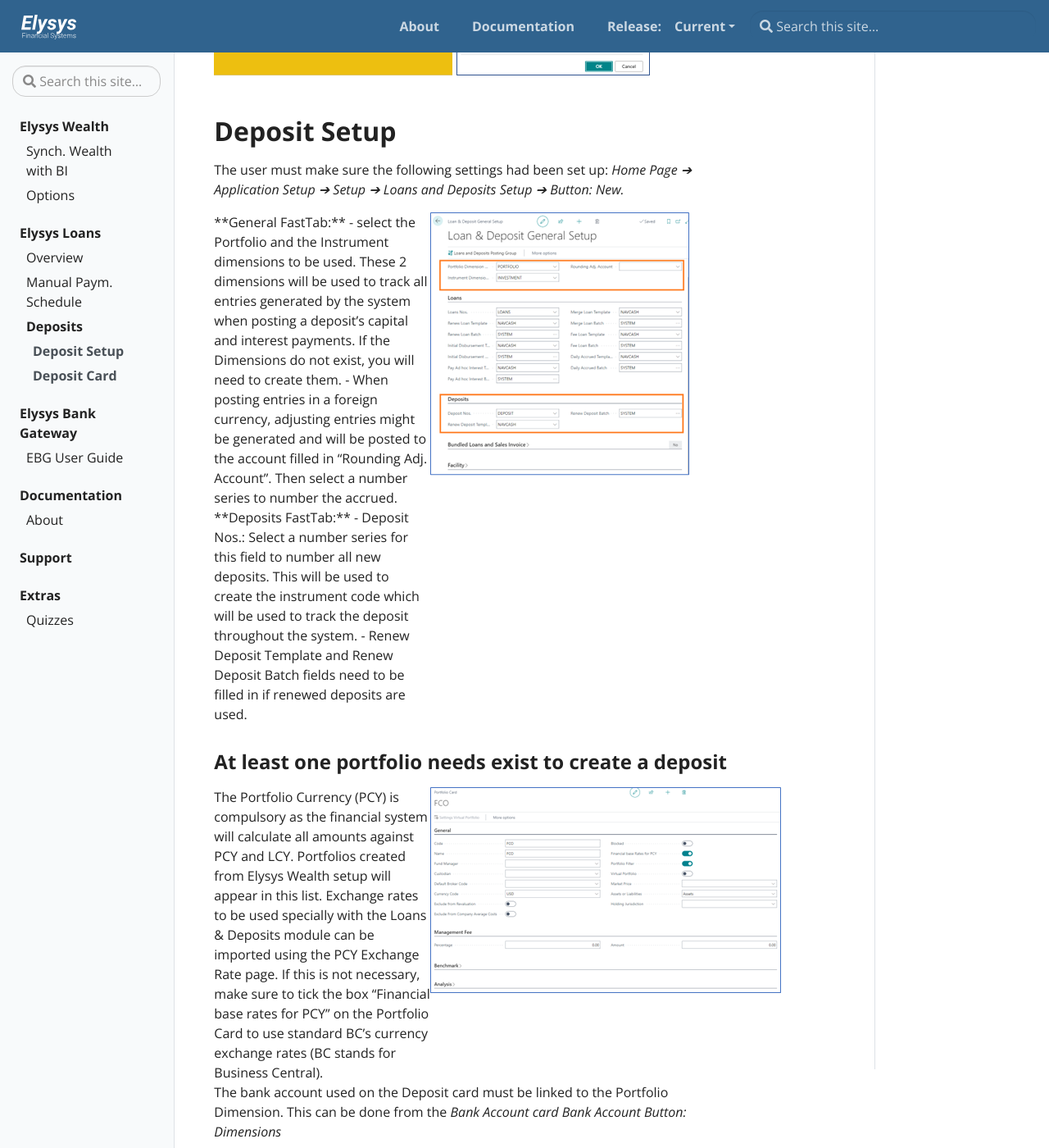
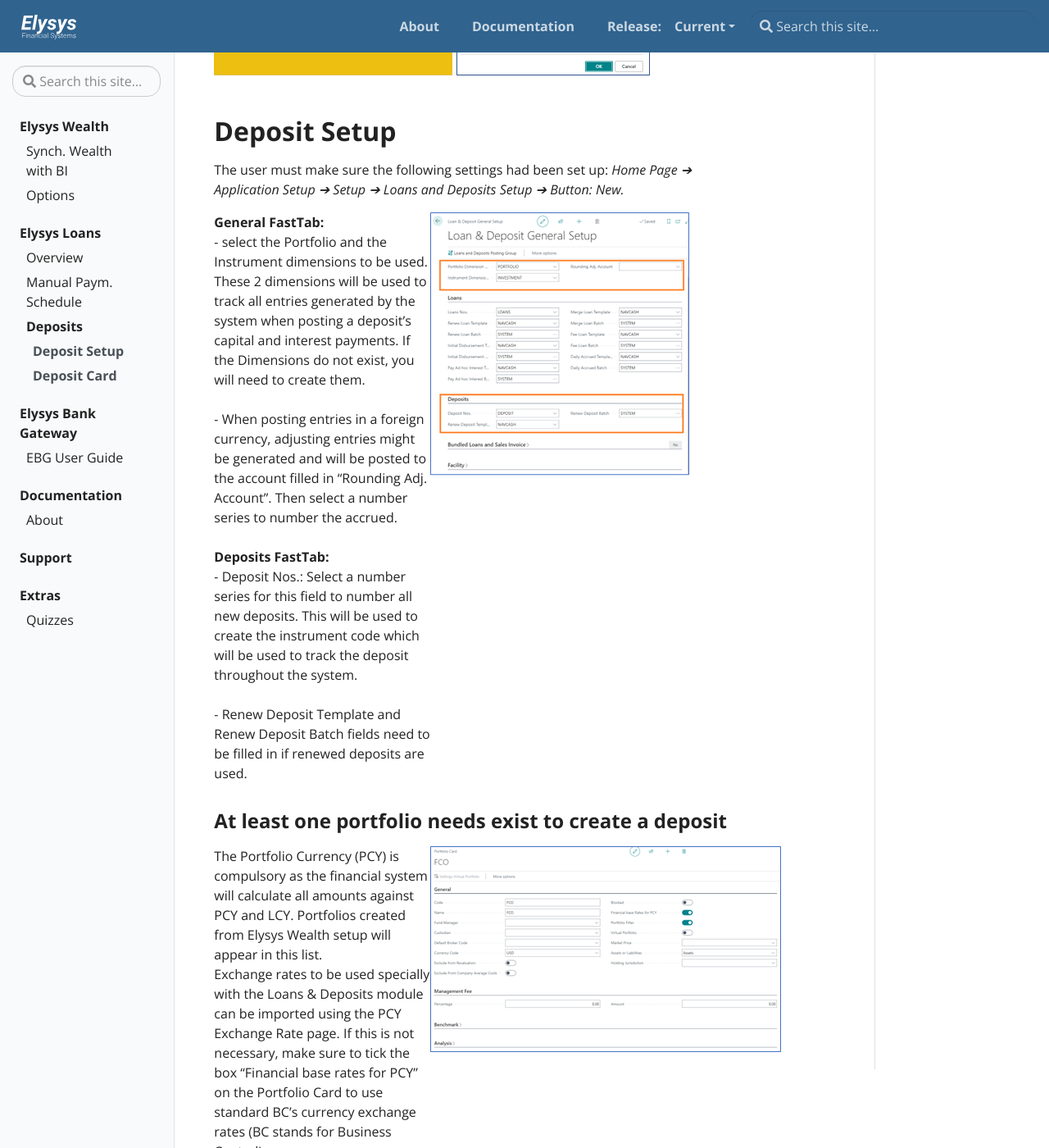
Before and after one commit to Elysys/Docs, a Jekyll site: the page built from _docs/loans/ElysysDepositsManual.md, in a window 1280 px wide and 1400 px high, scrolled down 706 px. Shown: the whole window at 82% size. Built offline with Jekyll 4.4.1, drawn with Linux system fonts in a browser that asks for light colours; some of the changed text lies outside the part shown.

Commit message:
US 356 fixing formatting issues

```diff
--- a/_docs/loans/ElysysDepositsManual.md
+++ b/_docs/loans/ElysysDepositsManual.md
@@ -28,17 +28,17 @@ Page ➔ Application Setup ➔ Setup ➔ Loans and Deposits Setup ➔ Button:
 New.*
 
 <div style= "display:flex; align-items:stretch; align-content:space-between">
-    <div class="text" style="flex: 1">
+<div style="flex: 1">
 
-**General FastTab:**
+<b>General FastTab:</b><br>
 
-    - select the Portfolio and the Instrument dimensions to be used. These 2 dimensions will be used to track all entries generated by the system when posting a deposit’s capital and interest payments. If the Dimensions do not exist, you will need to create them.
+    - select the Portfolio and the Instrument dimensions to be used. These 2 dimensions will be used to track all entries generated by the system when posting a deposit’s capital and interest payments. If the Dimensions do not exist, you will need to create them.<br> <br>
 
-    - When posting entries in a foreign currency, adjusting entries might be generated and will be posted to the account filled in “Rounding Adj. Account”. Then select a number series to number the accrued.
+    - When posting entries in a foreign currency, adjusting entries might be generated and will be posted to the account filled in “Rounding Adj. Account”. Then select a number series to number the accrued.<br> <br>
 
-**Deposits FastTab:**
+<b> Deposits FastTab:</b>  <br>
 
-    - Deposit Nos.: Select a number series for this field to number all new deposits. This will be used to create the instrument code which will be used to track the deposit throughout the system.
+    - Deposit Nos.: Select a number series for this field to number all new deposits. This will be used to create the instrument code which will be used to track the deposit throughout the system. <br> <br>
 
     - Renew Deposit Template and Renew Deposit Batch fields need to be filled in if renewed deposits are used.
   </div>
@@ -53,6 +53,8 @@ New.*
     <div class="text" style="flex: 1">
 
     The Portfolio Currency (PCY) is compulsory as the financial system will calculate all amounts against PCY and LCY. Portfolios created from Elysys Wealth setup will appear in this list.
+
+    <br/>
 
     Exchange rates to be used specially with the Loans & Deposits module can be imported using the PCY Exchange Rate page. If this is not necessary, make sure to tick the box “Financial base rates for PCY” on the Portfolio Card to use standard BC’s currency exchange rates (BC stands for Business Central).
 
@@ -91,10 +93,10 @@ Page ➔ Application Setup ➔ Instrument Type.*
 The user must make sure the following settings had been set up: *Home
 Page ➔ Application Setup ➔ Loan and Deposits Posting Group.*
 
-    These accounts will be used for the different functions performed on the
-    deposit such as the interest repayments (PNL Interest), revaluation
-    (PNL/BS UR), the accrued interest (PNL/BS Accrued Interest) and the
-    closing (PNL Realised).
+These accounts will be used for the different functions performed on the
+deposit such as the interest repayments (PNL Interest), revaluation
+(PNL/BS UR), the accrued interest (PNL/BS Accrued Interest) and the
+closing (PNL Realised).
 
 ![](../../assets/img/deposits manual/image6.png)
 
@@ -104,16 +106,10 @@ All necessary information required by the system to manage a deposit are
 to be filled in on the Deposit Card.
 
 To create a new deposit, go to *Home ➔ Deposit tile ➔ Button: New*
-<div style= "display:flex; align-content:space-between">
-     </div>
-      <div class="image" style= "flex: 1">
-        <img src="../../assets/img/deposits manual/image7.png"/>
-    </div>
-      <div class="image" style= "flex: 2">
-        <img src="../../assets/img/deposits manual/image8.png"/>
-    </div>
- </div>
 
+![](../../assets/img/deposits manual/image7.png)
+
+![](../../assets/img/deposits manual/image8.png)
 
 **General FastTab:**
 
```
